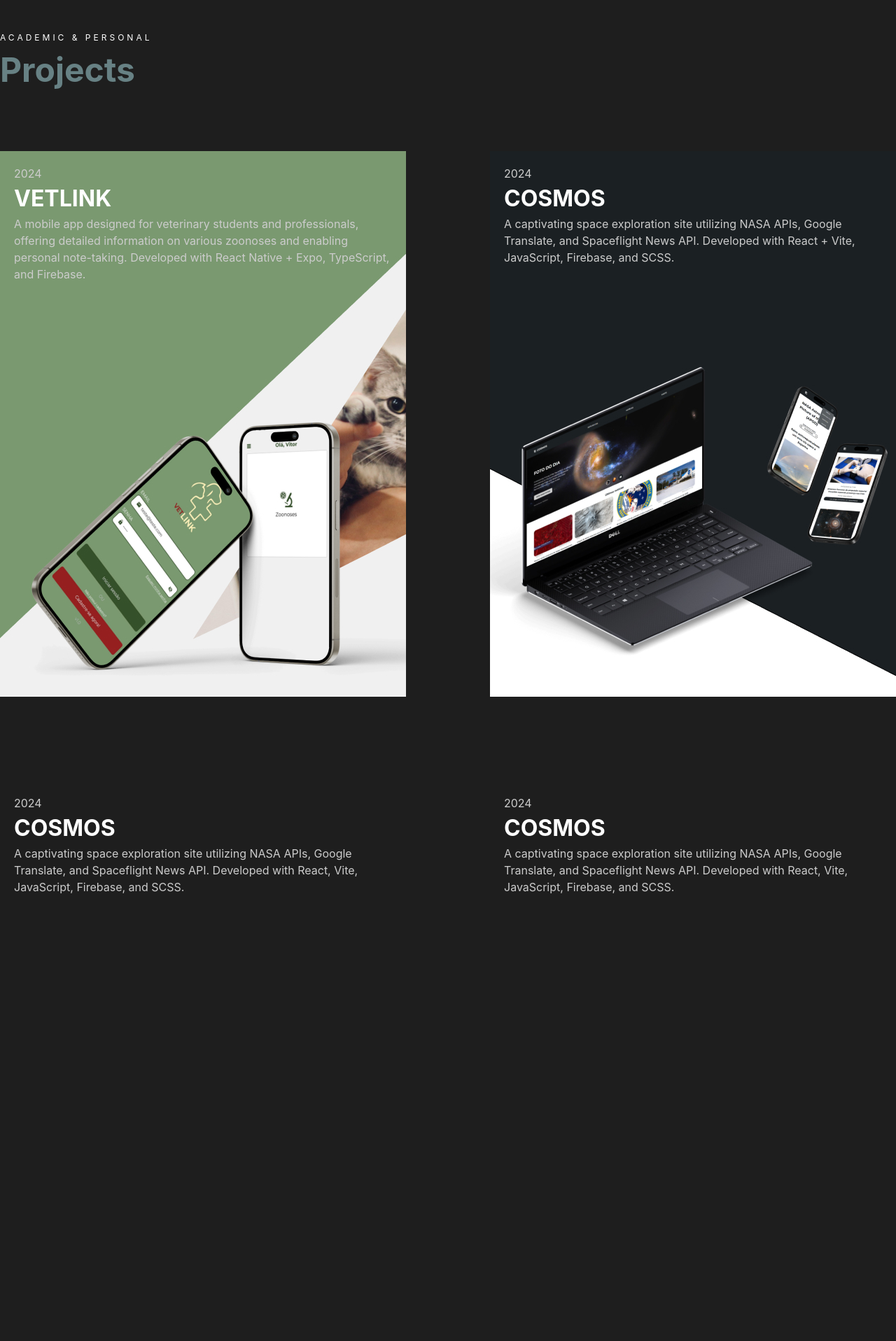
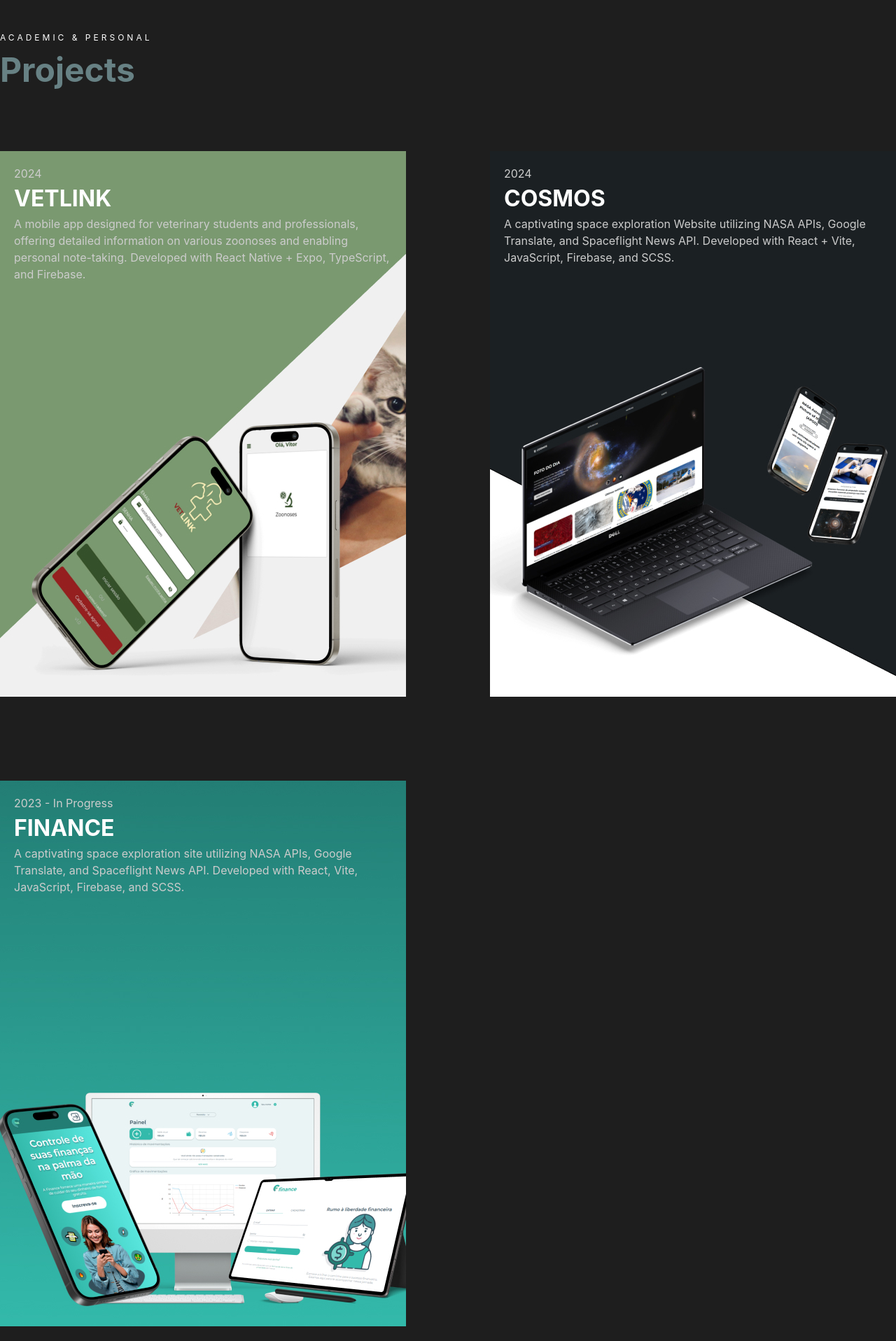
Before and after one commit to vitorlurici/portfolio, a React (Vite) app: page / in a window 1280 px wide. Shown: the part 880-2797 px from the top of the page at 70% size. Before the commit the page ends 2776 px from the top, so only its background shows below. Built offline with nearby package versions, Linux system fonts and the light colour scheme.

Commit message:
projects-update

```diff
--- a/src/App.scss
+++ b/src/App.scss
@@ -163,11 +163,11 @@
       flex-direction: column;
       padding-top: 120px;
       gap: 80px;
-      h1 {
-        color: #678184;
-      }
 
       .title {
+        h1 {
+          color: #678184;
+        }
         span {
           font-size: 12px;
           letter-spacing: 4px;
@@ -196,7 +196,7 @@
           }
 
           &:hover {
-            background-position: left top;
+            background-position: right bottom;
             transition: 0.5s;
             background-color: #678184;
 
@@ -217,6 +217,28 @@
         .item.vetlink {
           background-image: url(./assets/images/vetlink-background.jpg);
         }
+        .item.finance {
+          background-image: url(./assets/images/finance-background.jpg);
+        }
+      }
+    }
+
+    .about-me {
+      display: flex;
+      flex-direction: column;
+      min-height: 100vh;
+      padding-top: 120px;
+      width: 100%;
+      gap: 80px;
+
+      .title {
+        h1 {
+          color: #678184;
+        }
+        span {
+          font-size: 12px;
+          letter-spacing: 4px;
+        }
       }
     }
   }
--- a/src/App.tsx
+++ b/src/App.tsx
@@ -5,10 +5,16 @@
 
 function App() {
   const projectsRef = useRef<HTMLDivElement | null>(null);
+  const aboutMeRef = useRef<HTMLDivElement | null>(null);
 
   const scrollToProjects = () => {
     if (projectsRef.current) {
       projectsRef.current.scrollIntoView({ behavior: "smooth" });
+    }
+  };
+  const scrollToAboutMe = () => {
+    if (aboutMeRef.current) {
+      aboutMeRef.current.scrollIntoView({ behavior: "smooth" });
     }
   };
 
@@ -31,7 +37,7 @@
         <div className="introduction">
           <div className="content-left">
             <span>VITOR LURICI</span>
-            <h1>Front-end and Back-end Engineer</h1>
+            <h1>Software Engineer</h1>
             <h4>
               During my three years as a software engineering student, I honed
               strong critical and analytical skills, consistently delivering
@@ -40,7 +46,7 @@
             <div className="main-links">
               <button onClick={scrollToProjects}>View Projects</button>
               <p>or</p>
-              <button onClick={scrollToProjects}>Read About Me</button>
+              <button onClick={scrollToAboutMe}>Read About Me</button>
             </div>
           </div>
           <div className="content-right"></div>
@@ -77,34 +83,44 @@
                 <p>2024</p>
                 <h2>COSMOS</h2>
                 <p>
-                  A captivating space exploration site utilizing NASA APIs,
+                  A captivating space exploration Website utilizing NASA APIs,
                   Google Translate, and Spaceflight News API. Developed with
                   React + Vite, JavaScript, Firebase, and SCSS.
                 </p>
                 <p className="view-git">View Project on GitHub →</p>
               </div>
             </a>
-            <div className="item">
-              <p>2024</p>
-              <h2>COSMOS</h2>
-              <p>
-                A captivating space exploration site utilizing NASA APIs, Google
-                Translate, and Spaceflight News API. Developed with React, Vite,
-                JavaScript, Firebase, and SCSS.
-              </p>
-              <p className="view-git">View Project on GitHub →</p>
-            </div>
-            <div className="item">
-              <p>2024</p>
-              <h2>COSMOS</h2>
-              <p>
-                A captivating space exploration site utilizing NASA APIs, Google
-                Translate, and Spaceflight News API. Developed with React, Vite,
-                JavaScript, Firebase, and SCSS.
-              </p>
-              <p className="view-git">View Project on GitHub →</p>
-            </div>
+            <a
+              href="https://github.com/vitorlurici/finance-project"
+              target="_blank"
+              rel="noopener noreferrer"
+            >
+              <div className="item finance">
+                <p>2023 - In Progress</p>
+                <h2>FINANCE</h2>
+                <p>
+                  A captivating space exploration site utilizing NASA APIs,
+                  Google Translate, and Spaceflight News API. Developed with
+                  React, Vite, JavaScript, Firebase, and SCSS.
+                </p>
+                <p className="view-git">View Project on GitHub →</p>
+              </div>
+            </a>
           </div>
+        </div>
+        <div ref={aboutMeRef} className="about-me">
+          <div className="title">
+            <span>A FEW WORDS</span>
+            <h1>About Me</h1>
+          </div>
+          <h3>
+            I'm Vitor Lurici, an aspiring Software Engineer with a solid
+            foundation in software development and a proven ability to
+            collaborate effectively in team environments. Currently pursuing a
+            degree in Software Engineering, I have gained hands-on experience
+            through personal and academic projects, demonstrating a passion for
+            innovation and problem-solving.
+          </h3>
         </div>
       </div>
     </main>
```
Also changed, not shown: src/assets/images/finance-background.jpg (added).
